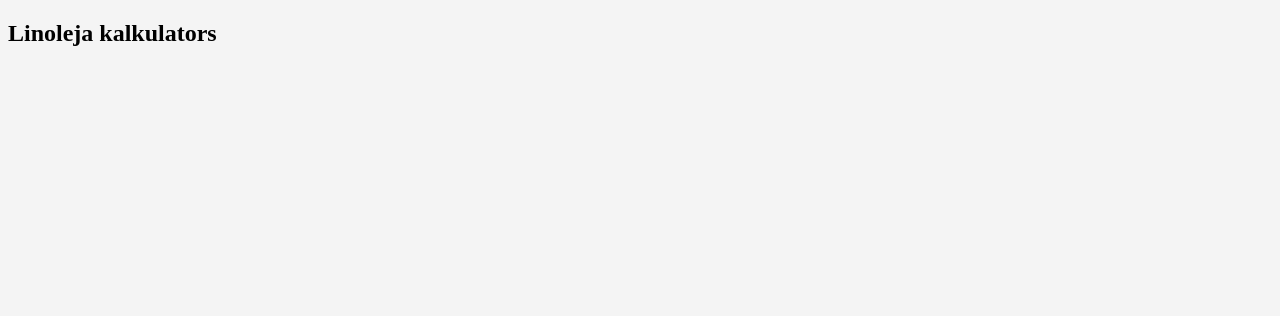
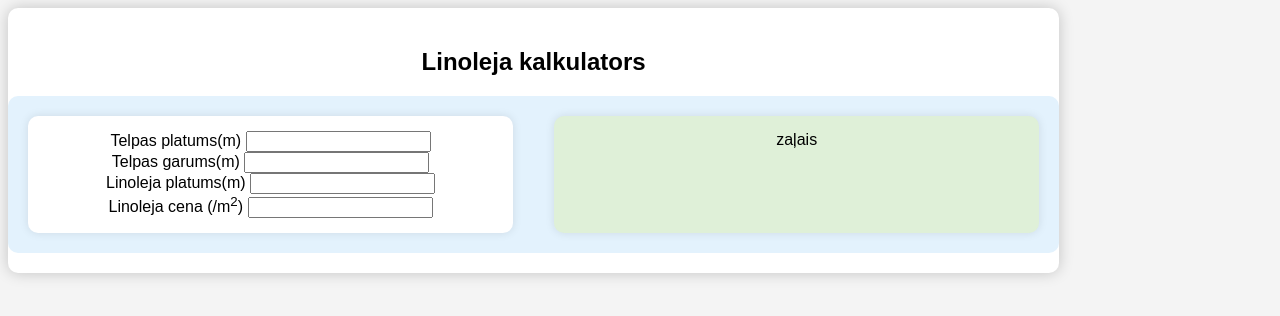
Before and after one commit to esteruks016/pirmais, a plain HTML site: page index.html in a window 1280 px wide. Drawn offline with Linux system fonts and the light colour scheme.

Commit message:
ljygkiuj

```diff
--- a/index.html
+++ b/index.html
@@ -10,10 +10,28 @@
     <div class="container"><!--Galvenais (baltais) konteiners-->
         <h2>Linoleja kalkulators</h2>
         <div class="calculator"><!--zilais konteiners-->
+
             <div class="input-container"><!--Baltais konteiners-->
+                <div class="group">
+                    <label>Telpas platums(m)</label>
+                    <input type="number" id="roomWidth" step="0.01">
+                </div>
+                <div class="group">
+                    <label>Telpas garums(m)</label>
+                    <input type="number" id="roomLength" step="0.01">
+                </div>
+                <div class="group">
+                    <label>Linoleja platums(m)</label>
+                    <input type="number" id="linoliumWidth" step="0.01">
+                </div>
+                <div class="group">
+                    <label>Linoleja cena (/m<sup>2</sup>)</label>
+                    <input type="number" id="Length" step="0.01">
+                </div>
 
             </div><!--aizver baltais konteiners-->
             <div class="output-container"><!--zaļais konteiners-->
+                zaļais
 
             </div><!--Aizver zaļais konteiners-->
 
--- a/style.css
+++ b/style.css
@@ -1,3 +1,49 @@
 body{
     background-color: #f4f4f4;
+    height:70vh;
+    justify-content: center;
+    align-items: center;
+    font-family: arial, sans-serif;
 }
+
+.container {
+   background-color: white;
+   padding: 20px;
+   border-radius: 10px;
+   box-shadow: 0 0 15px rgba(0,0,0,0.2);
+   width: 80%;
+   align-items: center;
+   display: flex;
+   flex-direction: column;
+}
+
+.calculator {
+    background-color: #e3f2fd;
+    display: flex;
+    width: 100%;
+    justify-content: space-between;
+    padding: 20px;
+    border-radius: 10px;
+}
+
+.input-container{
+    background-color: white;
+    width: 45%;
+    display: flex;
+    flex-direction: column;
+    padding: 15px;
+    border-radius: 10px;
+    box-shadow: 0 0 10px rgba(0,0,0,0.1);
+    align-items: center;
+}
+
+.output-container{
+    background-color: #dff0d8;
+    width: 45%;
+    display: flex;
+    flex-direction: column;
+    padding: 15px;
+    border-radius: 10px;
+    box-shadow: 0 0 10px rgba(0,0,0,0.1);
+    align-items: center;
+}
```
